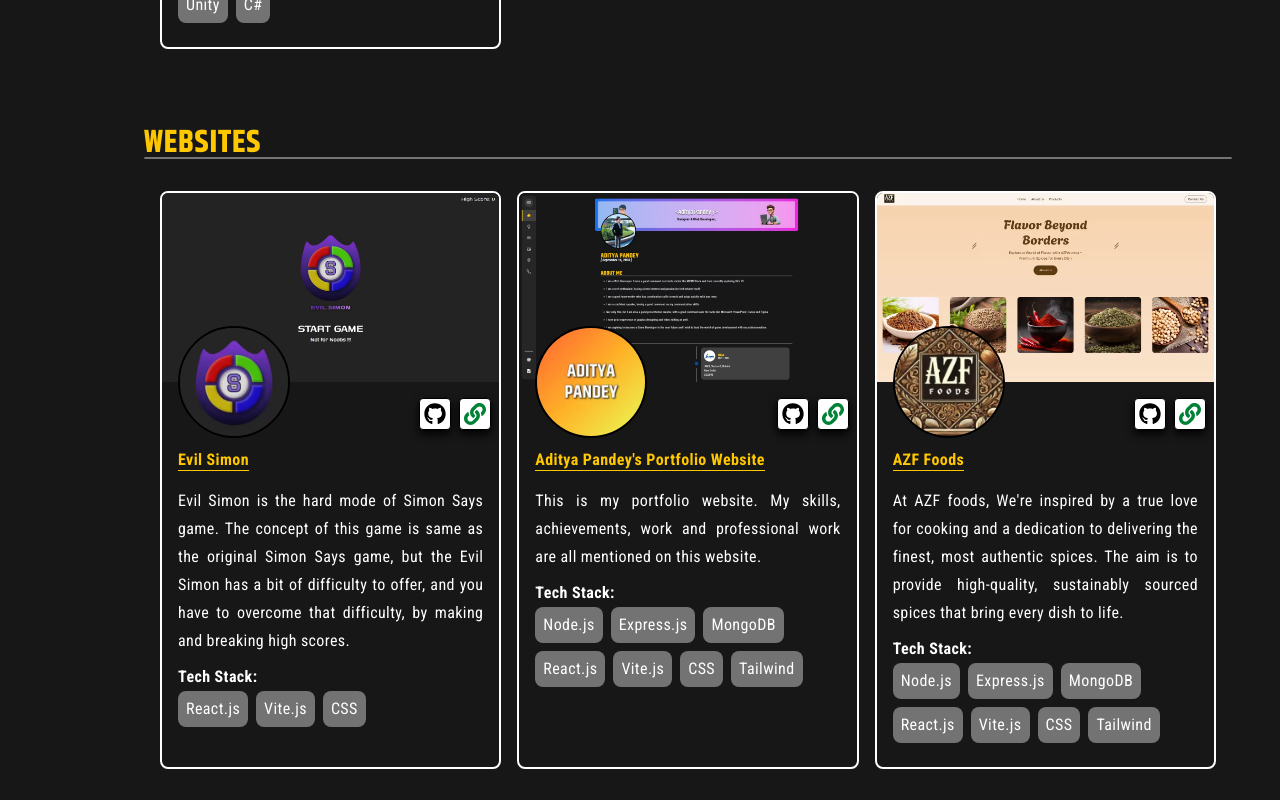
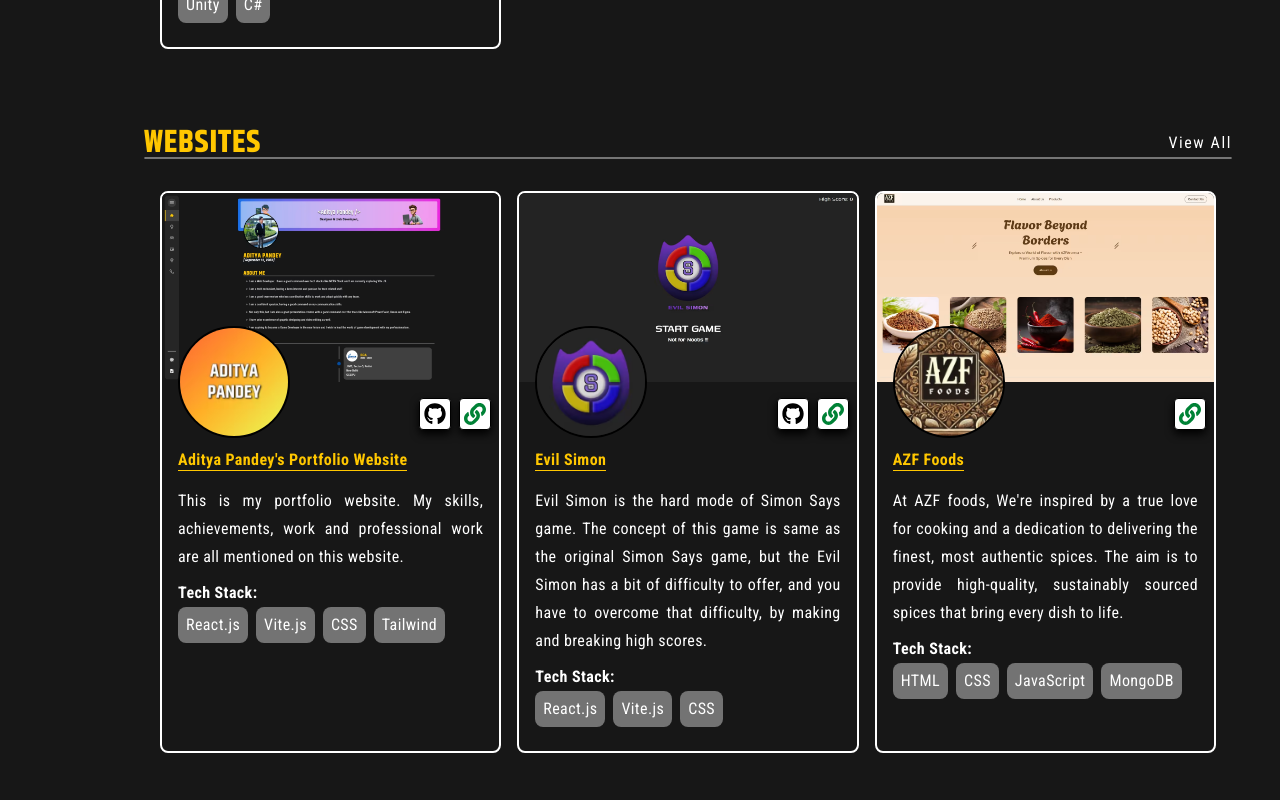
Before and after one commit to Aditya-Pandey-GH/Portfolio, a React (Vite) app: page /projects in a window 1280 px wide. Shown: the part 920-1720 px from the top of the page. Built offline with nearby package versions, Linux system fonts and the light colour scheme; a web font is replaced by a local one.

Commit message:
2025-05-13 : Commit 2

```diff
--- a/src/components/content.jsx
+++ b/src/components/content.jsx
@@ -361,18 +361,18 @@
 	// 		live: "",
 	// 	},
 	// },
-	// {
-	// 	id: "healthElev",
-	// 	name: "Health Elevator",
-	// 	desc: "Health Elevator is a website that helps the users to search for the nearby medical stores, and set the reminders for medicines. All the reminders will be sent to your WhatsApp number that you want to recieve your reminders on, since most of the people are active on WhatsApp.",
-	// 	techs: ["Node.js", "Express.js", "MongoDB", "React", "Casacading Style Sheets (CSS)"],
-	// 	icon: "",
-	// 	thumb: "",
-	// 	links: {
-	// 		github: "",
-	// 		live: "",
-	// 	},
-	// },
+	{
+		id: "portfolio",
+		name: "Aditya Pandey's Portfolio Website",
+		desc: "This is my portfolio website. My skills, achievements, work and professional work are all mentioned on this website.",
+		techs: ["React.js", "Vite.js", "CSS", "Tailwind"],
+		icon: "/projects/websites/portfolio/Icon.avif",
+		thumb: "/projects/websites/portfolio/Thumb.avif",
+		links: {
+			github: "https://github.com/Aditya-Pandey-GH/Portfolio",
+			live: "https://aditya-pandey.vercel.app/",
+		},
+	},
 	{
 		id: "evilSimon",
 		name: "Evil Simon",
@@ -386,27 +386,28 @@
 		},
 	},
 	{
-		id: "portfolio",
-		name: "Aditya Pandey's Portfolio Website",
-		desc: "This is my portfolio website. My skills, achievements, work and professional work are all mentioned on this website.",
-		techs: ["Node.js", "Express.js", "MongoDB", "React.js", "Vite.js", "CSS", "Tailwind"],
-		icon: "/projects/websites/portfolio/Icon.avif",
-		thumb: "/projects/websites/portfolio/Thumb.avif",
+		id: "azfFoods",
+		name: "AZF Foods",
+		desc: "At AZF foods, We're inspired by a true love for cooking and a dedication to delivering the finest, most authentic spices. The aim is to provide high-quality, sustainably sourced spices that bring every dish to life.",
+		techs: ["HTML", "CSS", "JavaScript", "MongoDB"],
+		icon: "/projects/websites/azfFoods/Icon.avif",
+		thumb: "/projects/websites/azfFoods/Thumb.avif",
 		links: {
-			github: "https://github.com/Aditya-Pandey-GH/Portfolio",
-			live: "https://aditya-pandey.vercel.app/",
+			github: "",
+			// live: "https://azffoods.vercel.app/",
+			live: "https://azffoods.com.au/",
 		},
 	},
 	{
-		id: "azfFoods",
-		name: "AZF Foods",
-		desc: "At AZF foods, We're inspired by a true love for cooking and a dedication to delivering the finest, most authentic spices. The aim is to provide high-quality, sustainably sourced spices that bring every dish to life.",
-		techs: ["Node.js", "Express.js", "MongoDB", "React.js", "Vite.js", "CSS", "Tailwind"],
-		icon: "/projects/websites/azfFoods/Icon.avif",
-		thumb: "/projects/websites/azfFoods/Thumb.avif",
+		id: "healthElev",
+		name: "Health Elevator",
+		desc: "Health Elevator is a website that helps the users to search for the nearby medical stores, and set the reminders for medicines. All the reminders will be sent to your WhatsApp number that you want to recieve your reminders on, since most of the people are active on WhatsApp.",
+		techs: ["Node.js", "Express.js", "MongoDB", "React", "CSS", "Bootstrap", "Tailwind"],
+		icon: "/projects/websites/healthElev/Icon.avif",
+		thumb: "/projects/websites/healthElev/Thumb.avif",
 		links: {
-			github: "https://github.com/Aditya-Pandey-GH/Portfolio",
-			live: "https://aditya-pandey.vercel.app/",
+			github: "https://github.com/Aditya-Pandey-GH/Health-Elevator-Legacy",
+			live: "",
 		},
 	},
 ];
--- a/src/pages/Projects/ProjectSection.jsx
+++ b/src/pages/Projects/ProjectSection.jsx
@@ -24,10 +24,10 @@
 				<div className="grid grid-cols-1 md:grid-cols-2 lg:grid-cols-3 my-8 mx-4 gap-x-4 gap-y-8">
 					{content.length > 3 && route
 						? content.slice(0, 3).map((item) => {
-								return <DisplayContent key={item.id} item={item} route={route} />;
+								return <DisplayContent key={item.id} item={item} />;
 						  })
 						: content.map((item) => {
-								return <DisplayContent key={item.id} item={item} route={route} />;
+								return <DisplayContent key={item.id} item={item} />;
 						  })}
 				</div>
 			</section>
@@ -35,8 +35,7 @@
 	);
 };
 
-const DisplayContent = ({ item, route }) => {
-	route = route.slice(0, 1).toUpperCase() + route.slice(1, route.length - 1);
+const DisplayContent = ({ item }) => {
 	return (
 		<RiseUpWhenVisible key={item.id}>
 			<div className="h-full flex flex-col rounded-lg overflow-hidden border-2 not-dark:shadow-2xl">
@@ -63,7 +62,7 @@
 								to={item.links.live}
 								target="_blank"
 								className="bg-white rounded border border-black drop-shadow-black drop-shadow-lg"
-								title={`Live Preview of the ${route}`}
+								title="Live preview"
 							>
 								<FaLink className="text-3xl text-green-700 p-1" />
 							</Link>
@@ -77,11 +76,11 @@
 					</div>
 					<span className="font-roboto text-justify">{item.desc}</span>
 					<div className="my-2">
-						<h3 className="font-bold">Tech Stack:</h3>
+						<h3 className="font-roboto font-bold">Tech Stack:</h3>
 						<div className="flex flex-row flex-wrap gap-2">
 							{item.techs.map((item, index) => {
 								return (
-									<span key={index} className="px-2 py-1 bg-neutral-400 dark:bg-neutral-500 rounded-lg">
+									<span key={index} className="font-roboto px-2 py-1 bg-neutral-400 dark:bg-neutral-500 rounded-lg">
 										{item}
 									</span>
 								);
```
Also changed, not shown: public/projects/websites/healthElev/Icon.avif (added), public/projects/websites/healthElev/Thumb.avif (added).
